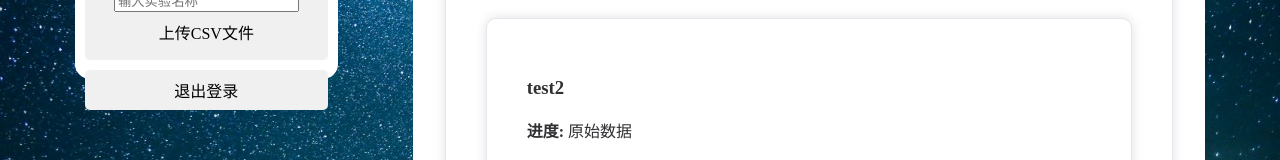
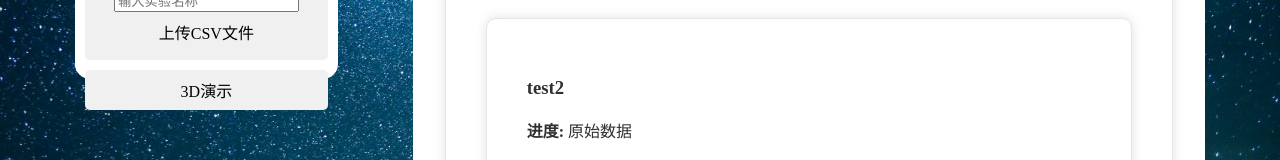
Before and after one commit to Demo-0416/UnderWaterExplosion, a Vue app in the folder vfrontend/: page /list in a window 1280 px wide. Shown: the part 351-511 px from the top of the page. Built offline with nearby package versions, Linux system fonts and the light colour scheme; no server answers; what vue3-particles would draw is missing.

Commit message:
3d entrance

```diff
--- a/vfrontend/src/App.vue
+++ b/vfrontend/src/App.vue
@@ -10,6 +10,7 @@ import Boat from './components/three.vue'
 
 <template>
   <div class="laybox">
+    <!-- <boat></boat> -->
     <!-- <Main></Main> -->
     <!-- <User></User> -->
     <router-view></router-view>
--- a/vfrontend/src/router/index.js
+++ b/vfrontend/src/router/index.js
@@ -4,12 +4,12 @@ const router = createRouter({
   history: createWebHistory(import.meta.env.BASE_URL),
   routes: [
     {
-      path: '/',
-      name: 'home',
+      path: '/detail',
+      name: 'detail',
       component: () => import('@/views/Home.vue')
     },
     {
-      path: '/login',
+      path: '/',
       name: 'login',
       component: () => import('@/views/Login.vue')
     },
@@ -17,6 +17,10 @@ const router = createRouter({
       path: '/list',
       name: 'list',
       component: () => import('@/views/List.vue')
+    }, {
+      path: '/boat',
+      name: 'boat',
+      component: () => import('@/components/three.vue')
     }
   ]
 })
--- a/vfrontend/src/views/List.vue
+++ b/vfrontend/src/views/List.vue
@@ -21,7 +21,7 @@
           <input type="text" v-model="expName" placeholder="输入实验名称" />
           <div @click="triggerFileInput">上传CSV文件</div>
         </div>
-        <div @click="logout">退出登录</div>
+        <div @click="logout">3D演示</div>
       </div>
     </div>
 
@@ -207,7 +207,9 @@ export default {
     };
 
     const logout = () => {
-      alert('退出登录功能');
+      router.push({
+        path: '/boat'
+      });
     };
 
     onMounted(() => {
```
